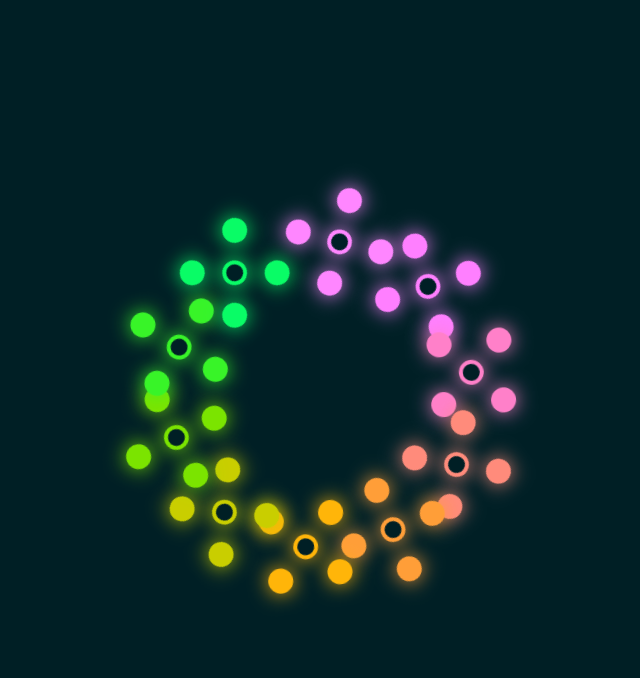
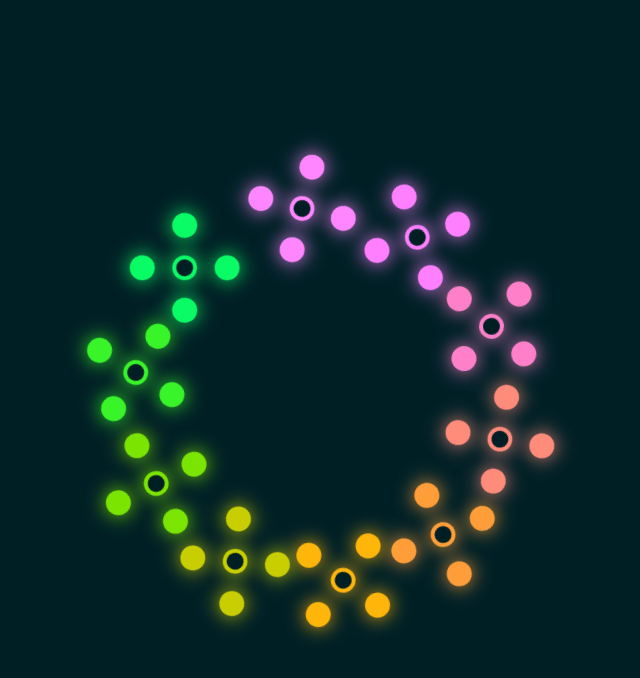
Before and after one commit to githubUserEleven/cool-stars, a plain HTML site: page index.html in a window 1280 px wide. Shown: the whole page, without its empty margins (320-960 px from the left). Drawn offline with Linux system fonts and the light colour scheme.

Commit message:
changed css

```diff
--- a/style.css
+++ b/style.css
@@ -45,8 +45,8 @@ body {
 
 .loader {
     position: relative;
-    width: 200px;
-    height: 290px;
+    width: 300px;
+    height: 300px;
 }
 
 .loader span {
```
